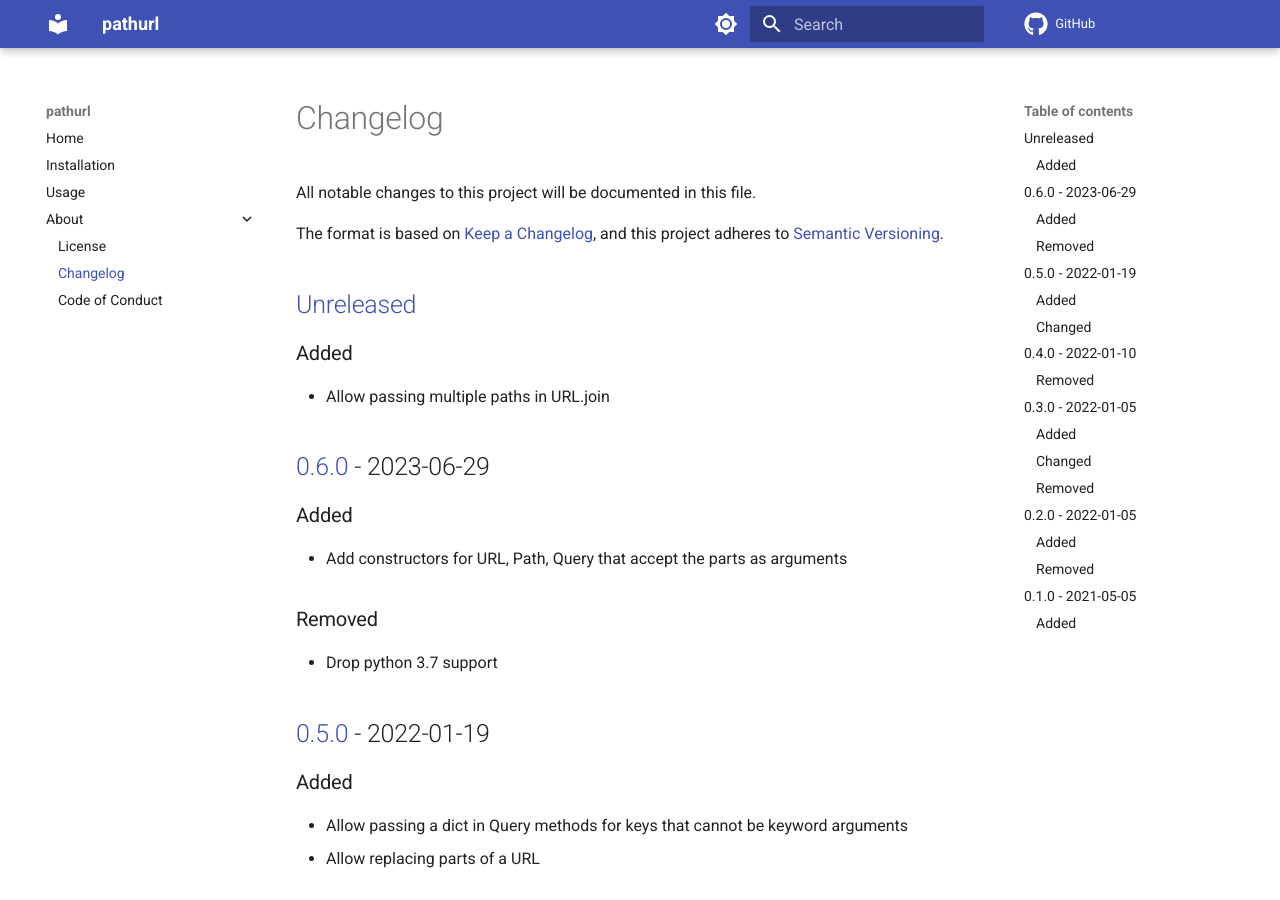
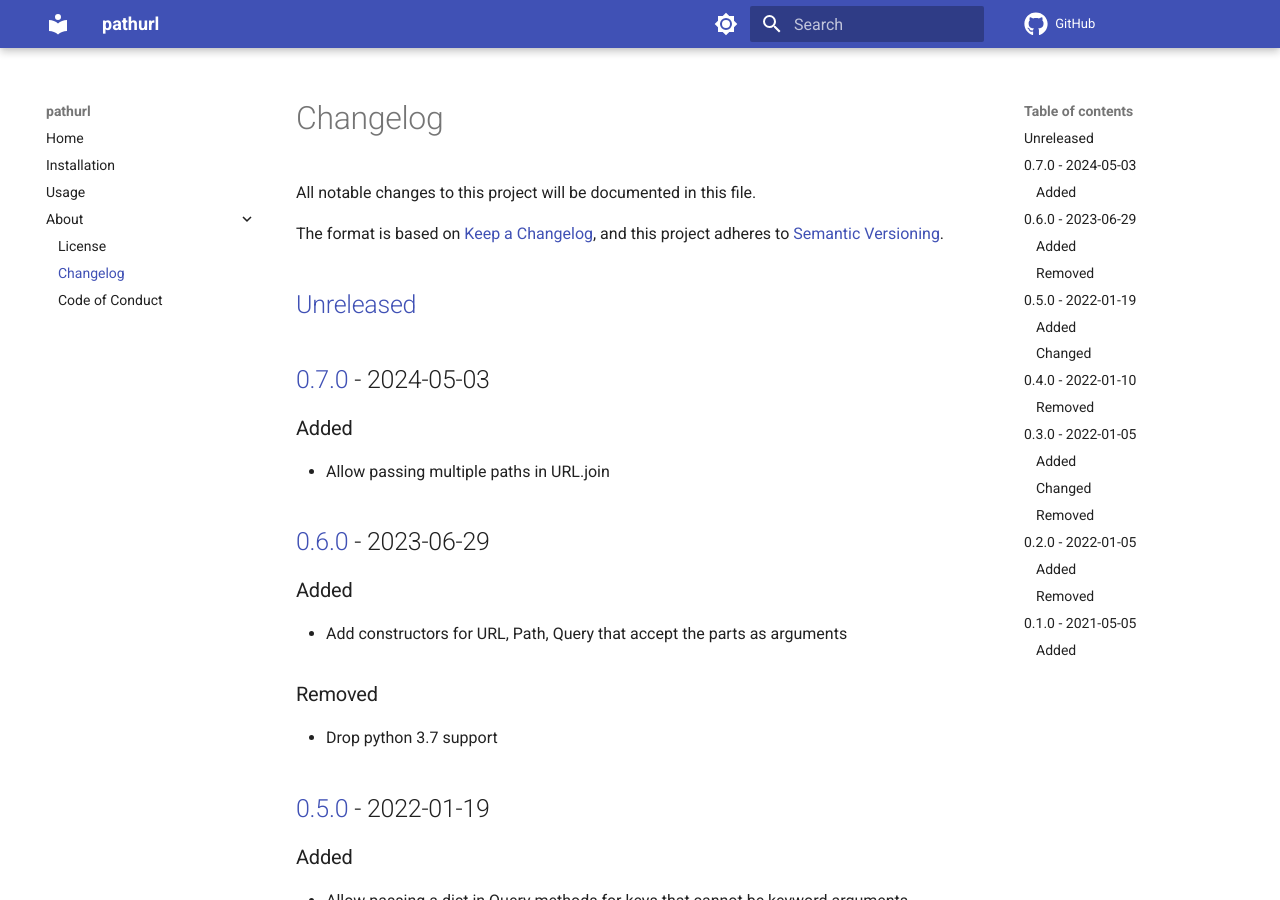
Before and after one commit to spapanik/pathurl, an MkDocs documentation site: the page built from docs/CHANGELOG.md, in a window 1280 px wide and 900 px high. Built offline with MkDocs 1.6.1 and Material for MkDocs 9.7.7, drawn with Linux system fonts in a browser that asks for light colours; comment, search, counter and statistics services are not loaded.

Commit message:
Bump version

```diff
--- a/docs/CHANGELOG.md
+++ b/docs/CHANGELOG.md
@@ -5,6 +5,8 @@ All notable changes to this project will be documented in this file.
 The format is based on [Keep a Changelog], and this project adheres to [Semantic Versioning].
 
 ## [Unreleased]
+
+## [0.7.0] - 2024-05-03
 
 ### Added
 
@@ -75,7 +77,8 @@ The format is based on [Keep a Changelog], and this project adheres to [Semantic
 
 [Keep a Changelog]: https://keepachangelog.com/en/1.0.0/
 [Semantic Versioning]: https://semver.org/spec/v2.0.0.html
-[Unreleased]: https://github.com/spapanik/pathurl/compare/v0.6.0...main
+[Unreleased]: https://github.com/spapanik/pathurl/compare/v0.7.0...main
+[0.7.0]: https://github.com/spapanik/pathurl/compare/v0.6.0...0.7.0
 [0.6.0]: https://github.com/spapanik/pathurl/compare/v0.5.0...0.6.0
 [0.5.0]: https://github.com/spapanik/pathurl/compare/v0.4.0...0.5.0
 [0.4.0]: https://github.com/spapanik/pathurl/compare/v0.3.0...0.4.0
--- a/pyproject.toml
+++ b/pyproject.toml
@@ -126,7 +126,7 @@ skip_empty = true
 
 [tool.poetry]
 name = "pathurl"
-version = "0.6.0"
+version = "0.7.0"
 description = "url manipulation"
 authors = [
     "Stephanos Kuma <stephanos@kuma.ai>",
```
Also changed, not shown: docs/installation.md (+1 -1 lines).
